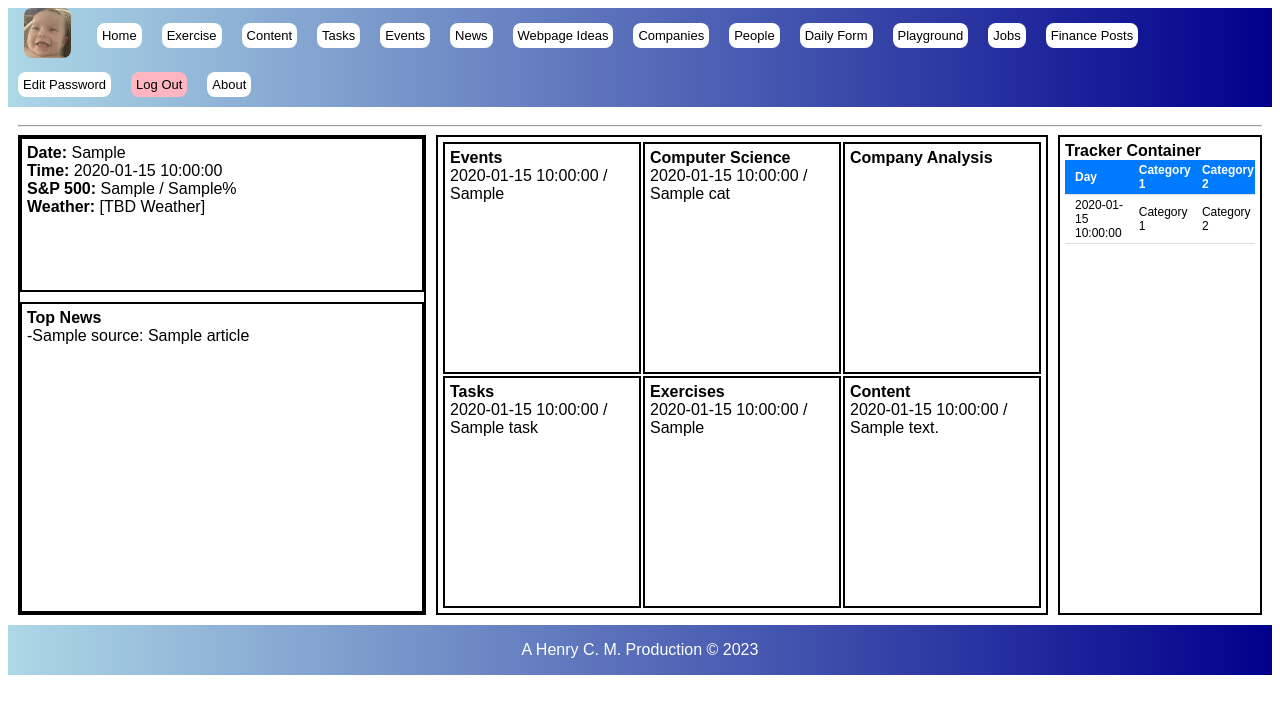
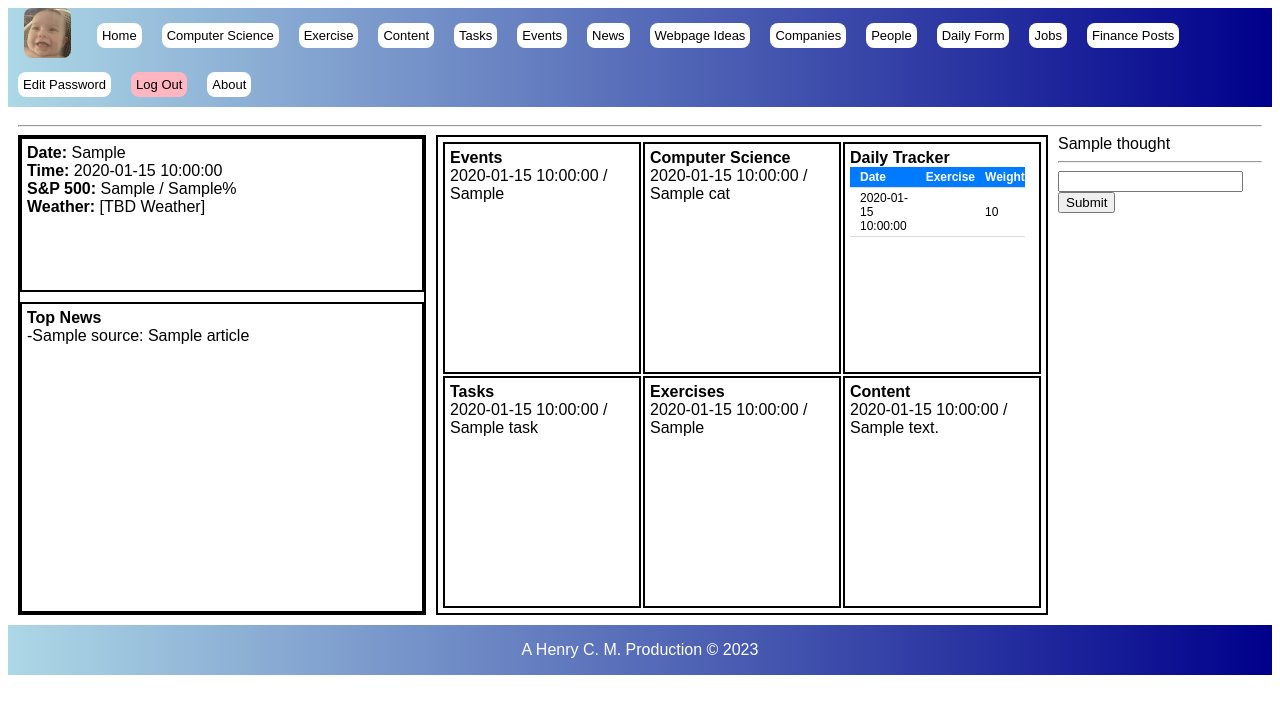
Before and after one commit to FleetCentere/SomeAntics, a Python web app: template templates/home.html in a window 1280 px wide. Shown: the top 714 px of the page. Run offline with Jinja, Linux system fonts and the light colour scheme; the template is opened without the code that fills it: most values are stand-ins (such as "Sample title", 1, 10 or a date in 2020); form fields are guessed from the names that the template uses.

Commit message:
redo home page to remove companies, add credences

```diff
--- a/forms.py
+++ b/forms.py
@@ -121,6 +121,7 @@
     name = StringField("Name", validators=[DataRequired()])
     category = StringField("Category", validators=[DataRequired()])
     link = StringField("Link")
+    priority = IntegerField("Priority")
     submit = SubmitField("Submit")
 
 class computerSciencePosts(FlaskForm):
@@ -149,3 +150,7 @@
     title = StringField("Title")
     note = TextAreaField("Note")
     submit = SubmitField("Submit")
+
+class thoughtForm(FlaskForm):
+    thought = TextAreaField("Thought")
+    submit = SubmitField("Submit")
--- a/static/home.css
+++ b/static/home.css
@@ -52,3 +52,7 @@
 h4 {
     margin: 0;
 }
+
+table {
+    width: 95%;
+}
--- a/stockPrice.py
+++ b/stockPrice.py
@@ -15,11 +15,11 @@
         else:
             y_ticker = yf.Ticker(ticker)
         # Get historical data for the security
-        companyData = y_ticker.history(period="10d")
+        companyData = y_ticker.history(period="4d")
 
         # Get historical data for S&P500 as proxy for dates to use for Company
         spTicker = yf.Ticker("^GSPC")
-        spData = spTicker.history(period="10d")
+        spData = spTicker.history(period="4d")
         numberOfDates = len(spData.index)
 
         # Get the Last Date that the S&P 500 has data
--- a/templates/companies.html
+++ b/templates/companies.html
@@ -5,7 +5,7 @@
     display: grid;
     grid-template-columns: 4fr 1fr;
     grid-gap: 5px;
-}
+    }
 
     .left-side,
     .right-side {
--- a/templates/home.html
+++ b/templates/home.html
@@ -42,7 +42,26 @@
                 {% endfor %}
             </ul>
         </div>
-        <div class="card-3"><a href="{{ url_for('companies') }}"><h4>Company Analysis</h4></a></div>
+        <div class="card-3"><a href="{{ url_for('daily_form') }}"><h4>Daily Tracker</h4></a>
+            <table>
+                <thead>
+                    <tr>
+                        <th>Date</th>
+                        <th>Exercise</th>
+                        <th>Weight</th>
+                    </tr>
+                </thead>
+                <tbody>
+                    {% for day in days %}
+                    <tr>
+                        <td>{{ day.date }}</td>
+                        <td></td>
+                        <td>{{ day.weight }}</td>
+                    </tr>
+                    {% endfor %}
+                </tbody>
+            </table>
+        </div>
         <div class="card-4"><a href="{{ url_for('daily_task') }}"><h4>Tasks</h4></a>
             <ul>
                 {% for task in tasks %}
@@ -71,26 +90,18 @@
             </ul>
         </div>
     </div>
-    <div class="tracker-container">
-        <a href="{{ url_for('daily_form') }}"><h4>Tracker Container</h4></a>
-        <table>
-            <thead>
-                <tr>
-                    <th>Day</th>
-                    <th>Category 1</th>
-                    <th>Category 2</th>
-                </tr>
-            </thead>
-            <tbody>
-                {% for day in days %}
-                <tr>
-                    <td>{{ day.date }}</td>
-                    <td>Category 1</td>
-                    <td>Category 2</td>
-                </tr>
-                {% endfor %}
-            </tbody>
-        </table>
+    <div class="thoughts">
+        <ul>
+            {% for thought in thoughts %}
+            <li>{{ thought.thought }}</li>
+            {% endfor %}
+        </ul>
+        <hr>
+        <form action="" method="POST" novalidate autocomplete="off">
+            {{ form.hidden_tag() }}
+            {{ form.thought }}
+            {{ form.submit }}
+        </form>
     </div>
 </div>
 <!-- Modal Code -->
--- a/templates/layout.html
+++ b/templates/layout.html
@@ -23,6 +23,7 @@
            <div class="navbar-left">
                 <a href="{{ url_for('home') }}"><img src="{{ url_for('static', filename='logo.jpg') }}" class="navbar-logo" alt="Website Logo"></a>
                 <a href="{{ url_for('home') }}" class="navbar-link">Home</a>
+                <a href="{{ url_for('computerScience') }}" class="navbar-link">Computer Science</a>
                 <a href="{{ url_for('daily_exercise') }}" class="navbar-link">Exercise</a>
                 <a href="{{ url_for('daily_content') }}" class="navbar-link">Content</a>
                 <a href="{{ url_for('daily_task') }}" class="navbar-link">Tasks</a>
@@ -32,7 +33,6 @@
                 <a href="{{ url_for('companies') }}" class="navbar-link">Companies</a>
                 <a href="{{ url_for('people') }}" class="navbar-link">People</a>
                 <a href="{{ url_for('daily_form') }}" class="navbar-link">Daily Form</a>
-                <a href="{{ url_for('playground') }}" class="navbar-link">Playground</a>
                 <a href="{{ url_for('jobs') }}" class="navbar-link">Jobs</a>
                 <a href="{{ url_for('financePosts') }}" class="navbar-link">Finance Posts</a>
            </div>
```
Also changed, not shown: models.py (+10 -0 lines), routes.py (+29 -10 lines), templates/computerScience.html (+10 -0 lines), app.db.
